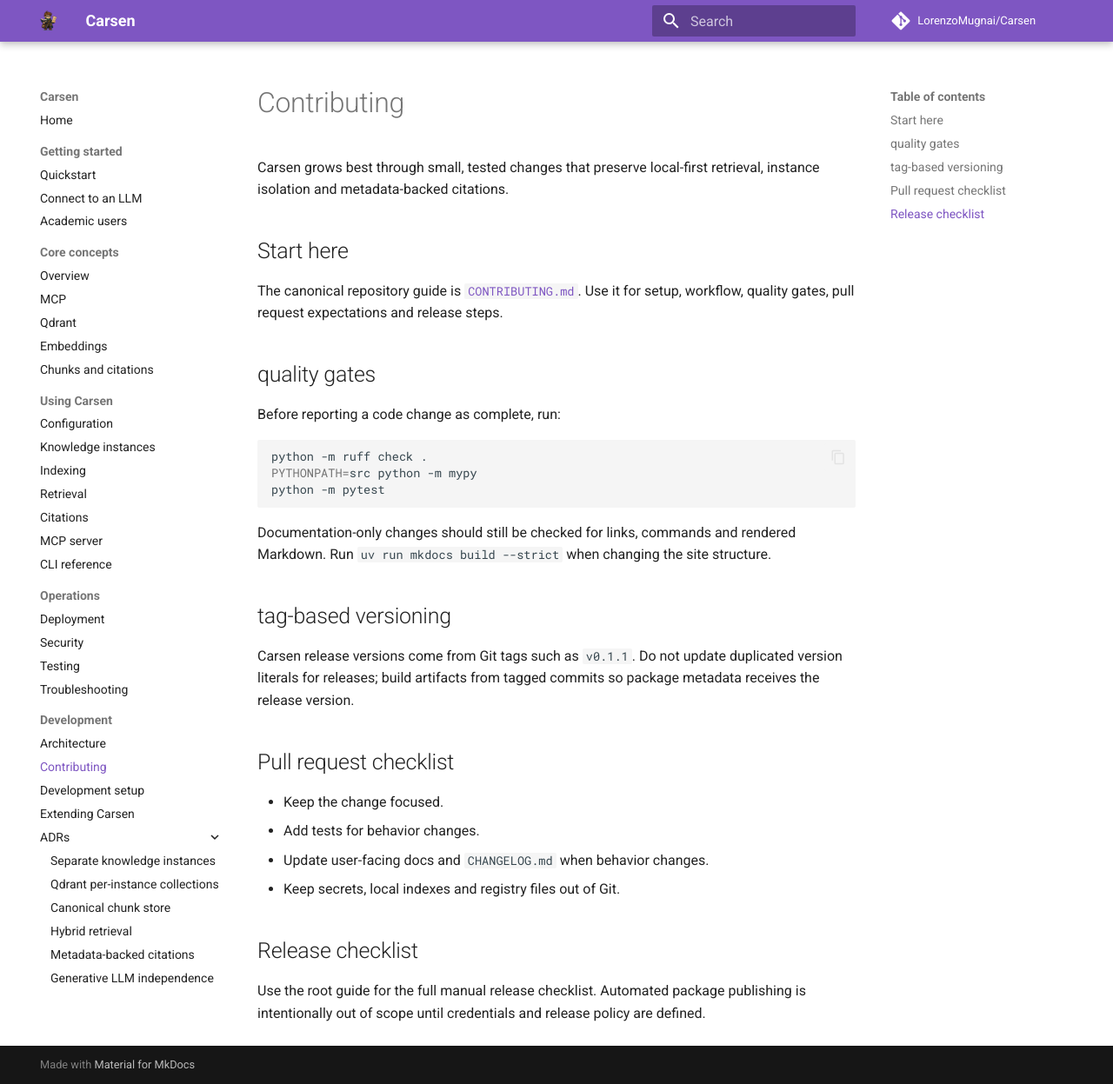
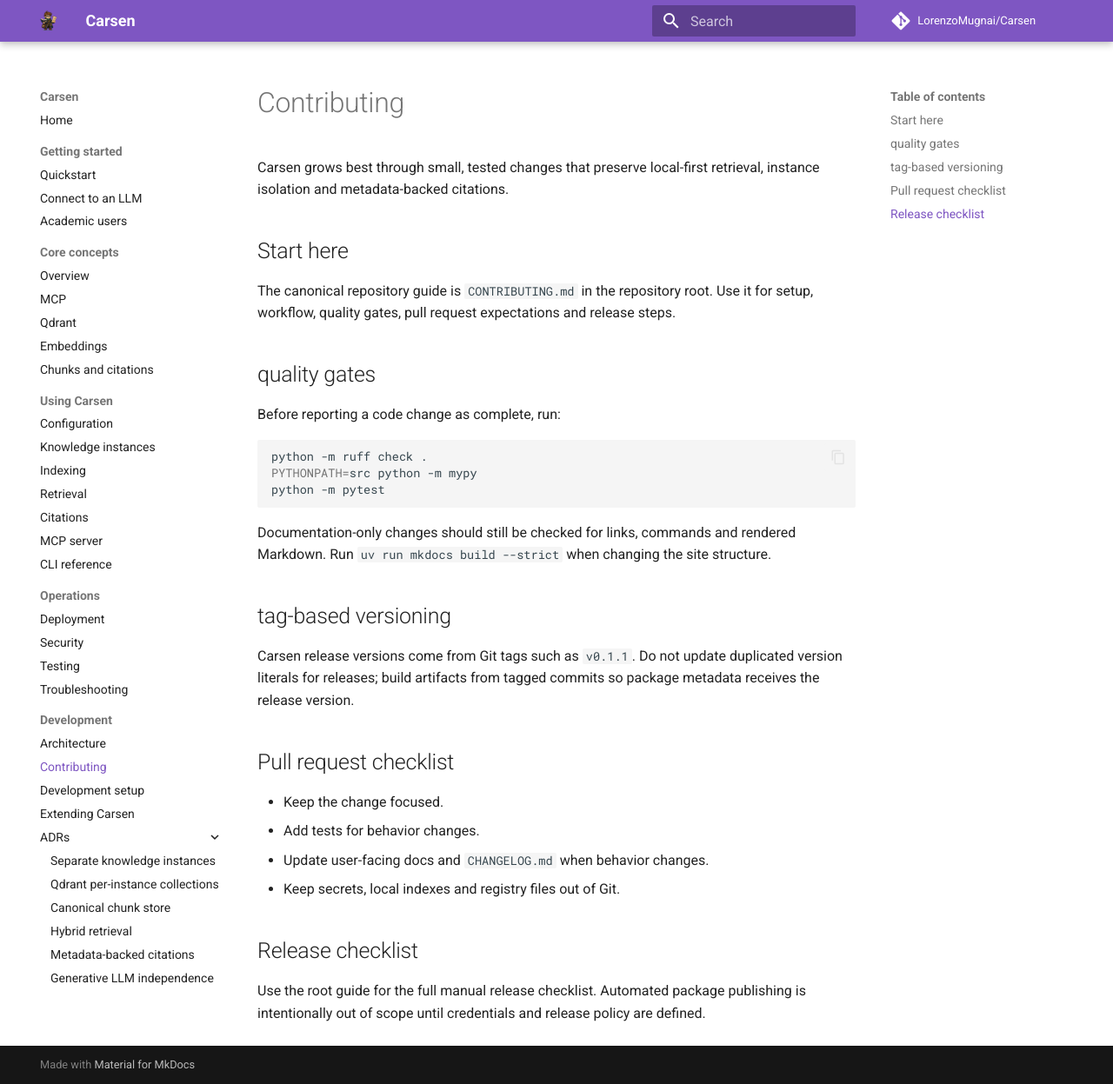
Before and after one commit to LorenzoMugnai/Carsen, an MkDocs documentation site: the page built from docs/contributing.md, in a window 1280 px wide and 1247 px high. Shown: the whole window at 87% size. Built offline with MkDocs 1.6.1 and Material for MkDocs 9.7.7, drawn with Linux system fonts in a browser that asks for light colours; comment, search, counter and statistics services are not loaded.

Commit message:
Fix contributing docs link

```diff
--- a/docs/contributing.md
+++ b/docs/contributing.md
@@ -4,7 +4,7 @@
 
 ## Start here
 
-The canonical repository guide is [`CONTRIBUTING.md`](../CONTRIBUTING.md). Use it for setup, workflow, quality gates, pull request expectations and release steps.
+The canonical repository guide is `CONTRIBUTING.md` in the repository root. Use it for setup, workflow, quality gates, pull request expectations and release steps.
 
 ## quality gates
 
```
